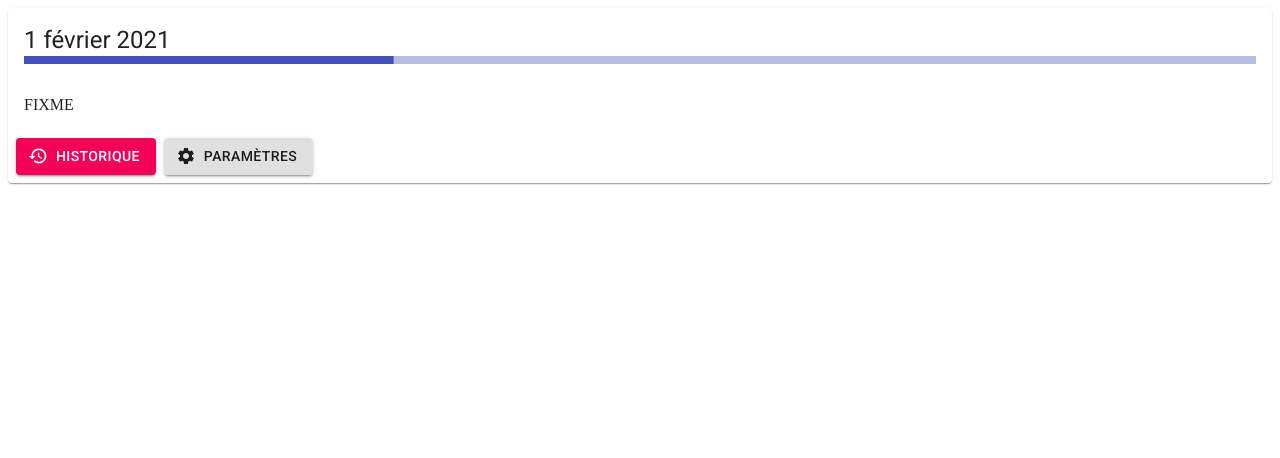
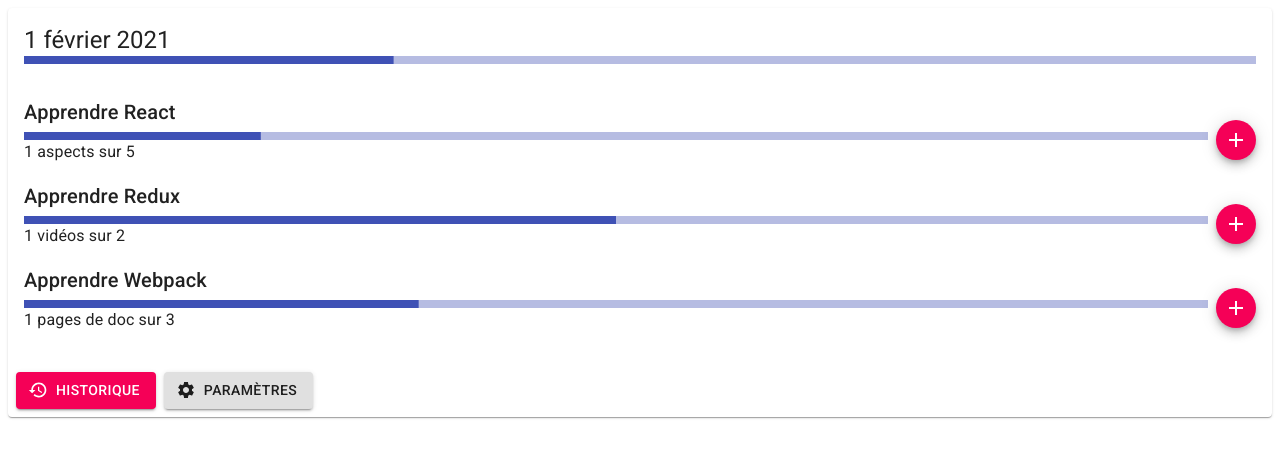
Before and after one commit to deliciousinsights/goal-tracker, a React (Create React App) app: page / in a window 1280 px wide. Shown: the top 458 px of the page. Built offline with nearby package versions, Linux system fonts and the light colour scheme.

Commit message:
Étape 4 : GoalTrackerWidget et map() dans TrackerScreen

```diff
--- a/src/main/GoalTrackerWidget.js
+++ b/src/main/GoalTrackerWidget.js
@@ -7,7 +7,10 @@ import classes from './TrackerScreen.module.css'
 import { func, GoalPropType, nonNegativeInteger } from '../shared/prop-types'
 import Gauge from '../shared/Gauge'
 
-export default function GoalTrackerWidget({ FIXME }) {
+export default function GoalTrackerWidget({
+  goal: { name, units, target },
+  progress,
+}) {
   const adderComponent =
     target > progress ? (
       <Fab color='secondary' size='small'>
--- a/src/main/TrackerScreen.js
+++ b/src/main/TrackerScreen.js
@@ -9,6 +9,7 @@ import SettingsIcon from '@material-ui/icons/Settings'
 import classes from './TrackerScreen.module.css'
 import { formatDate, getDayCounts } from '../lib/helpers'
 import Gauge from '../shared/Gauge'
+import GoalTrackerWidget from './GoalTrackerWidget'
 import store from '../store'
 
 export default function TrackerScreen() {
@@ -19,7 +20,15 @@ export default function TrackerScreen() {
         subheader={<Gauge {...overallProgress()} />}
         title={formatDate(today, 'medium')}
       />
-      <CardContent>FIXME</CardContent>
+      <CardContent>
+        {goals.map((goal) => (
+          <GoalTrackerWidget
+            goal={goal}
+            key={goal.id}
+            progress={todaysProgress[goal.id] || 0}
+          />
+        ))}
+      </CardContent>
       <CardActions>
         <Button
           color='secondary'
```
